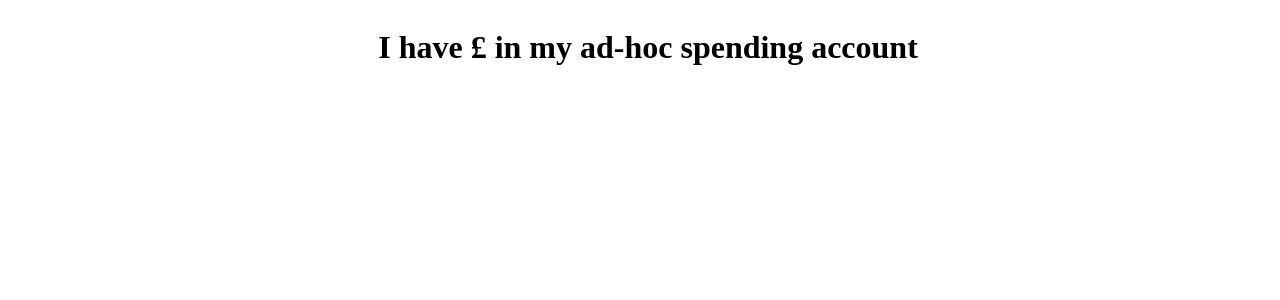
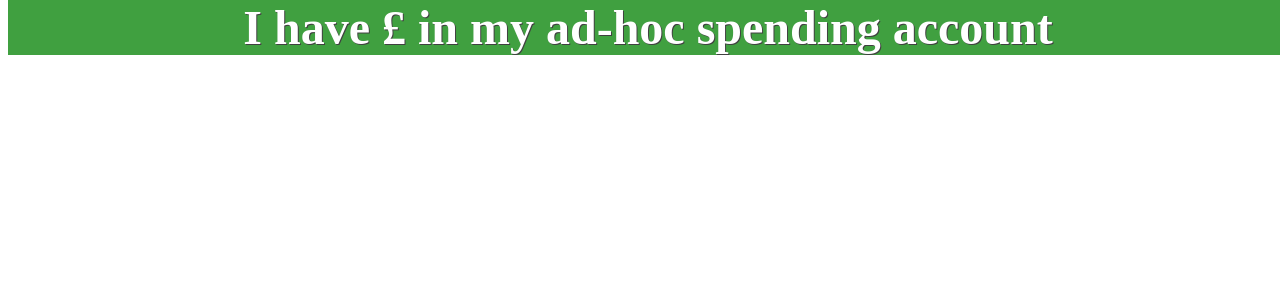
Before and after one commit to TabLand/rob_me, a PHP site: page / in a window 1280 px wide. Shown: the top 300 px of the page. Run offline with PHP 8.4, Linux system fonts and the light colour scheme; some web fonts are replaced.

Commit message:
Cosmetic improvements on balance banner

```diff
--- a/style.css
+++ b/style.css
@@ -5,7 +5,15 @@
 
 h1 {
     font-family: "CloisterBlack";
-
+    color: white;
+    text-shadow: 1px 1px black;
+    position: fixed;
+    top: 0%;
+    font-size: 3em;
+    width: 100%;
+    background-color: green;
+    opacity: 0.75;
+    margin: 0 0 0 0;
 }
 
 img {
```
